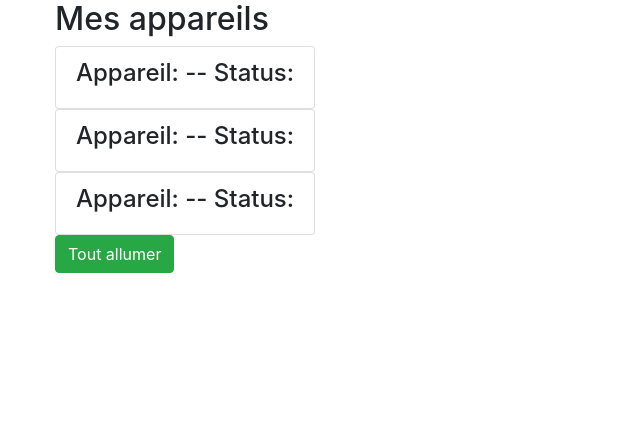
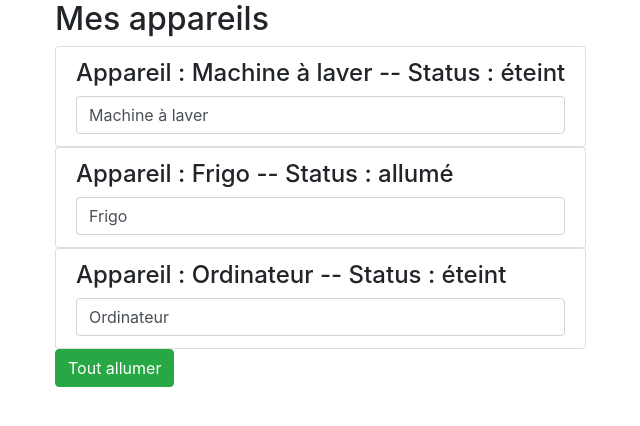
Before and after one commit to elrihaz/mon-projet-angular, an Angular app: page / in a window 1280 px wide. Shown: the top 426 px of the page, without its empty margins (15-655 px from the left). Built offline with nearby package versions, Linux system fonts and the light colour scheme.

Commit message:
dble bind

```diff
--- a/src/app/app.component.html
+++ b/src/app/app.component.html
@@ -5,9 +5,9 @@
       <h2>Mes appareils</h2>
 
       <ul class          = "list-group">
-        <app-appareil></app-appareil>
-        <app-appareil></app-appareil>
-        <app-appareil></app-appareil>
+        <app-appareil [appareilName]="appareilOne" [appareilStatus]="'éteint'"></app-appareil>
+        <app-appareil [appareilName]="appareilTwo" [appareilStatus]="'allumé'"></app-appareil>
+        <app-appareil [appareilName]="appareilThree" [appareilStatus]="'éteint'"></app-appareil>
       </ul>
 
       <button class      = "btn btn-success"
--- a/src/app/app.component.ts
+++ b/src/app/app.component.ts
@@ -1,15 +1,18 @@
-import {
-  Component
-} from '@angular/core';
+import { Component } from '@angular/core';
 
 @Component({
   selector:           'app-root',
   templateUrl:        './app.component.html',
   styleUrls:          ['./app.component.scss']
 })
+
 export class AppComponent {
 
   isAuth            = false;
+
+  appareilOne:        string = 'Machine à laver';
+  appareilTwo:        string = 'Frigo';
+  appareilThree:      string = 'Ordinateur';
 
   constructor() {
     setTimeout(
--- a/src/app/app.module.ts
+++ b/src/app/app.module.ts
@@ -4,6 +4,8 @@
 import { AppComponent } from './app.component';
 import { MonPremierComponent } from './mon-premier/mon-premier.component';
 import { AppareilComponent } from './appareil/appareil.component';
+import { FormsModule } from '@angular/forms';
+
 
 @NgModule({
   declarations: [
@@ -12,7 +14,8 @@
     AppareilComponent
   ],
   imports: [
-    BrowserModule
+    BrowserModule,
+    FormsModule
   ],
   providers: [],
   bootstrap: [AppComponent]
--- a/src/app/appareil/appareil.component.html
+++ b/src/app/appareil/appareil.component.html
@@ -1,3 +1,10 @@
-<li class="list-group-item">
-  <h4>Appareil: {{appareilName}} -- Status: {{getStatus()}}</h4>
+<li class             = "list-group-item">
+
+  <h4>Appareil : {{ appareilName }} -- Status : {{ getStatus() }}</h4>
+
+  <input  type="text"
+          class="form-control"
+          [(ngModel)]="appareilName"
+  >
+
 </li>
--- a/src/app/appareil/appareil.component.ts
+++ b/src/app/appareil/appareil.component.ts
@@ -1,14 +1,14 @@
-import { Component, OnInit } from '@angular/core';
+import { Component, Input, OnInit } from '@angular/core';
 
 @Component({
-  selector:       'app-appareil',
-  templateUrl:    './appareil.component.html',
-  styleUrls:      ['./appareil.component.scss']
+  selector:              'app-appareil',
+  templateUrl:           './appareil.component.html',
+  styleUrls:             ['./appareil.component.scss']
 })
 export class AppareilComponent implements OnInit {
 
-  appareilName:   'Machine à laver';
-  appareilStatus: 'éteint';
+  @Input() appareilName: string;
+  @Input() appareilStatus: string;
 
   constructor() { }
 
```
